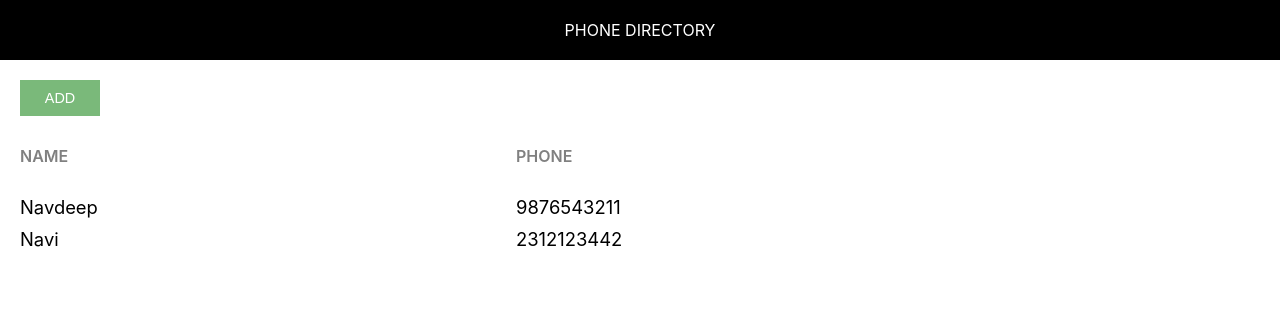
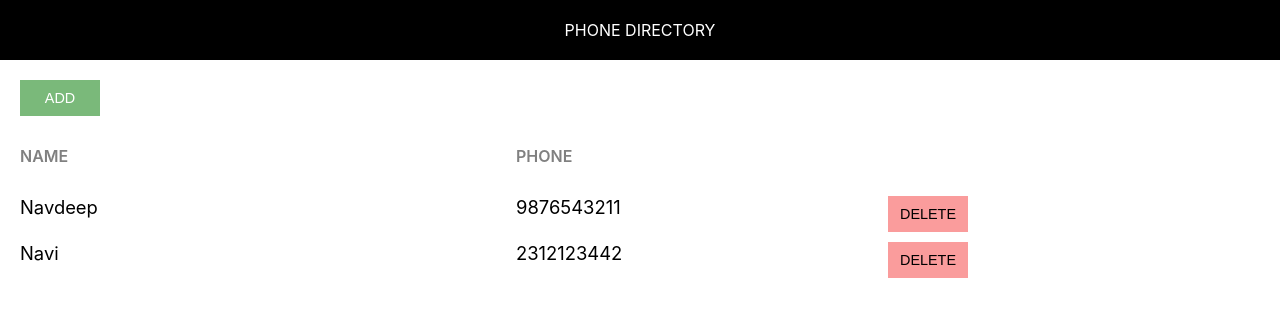
Before and after one commit to naviroyal/react-telephone-directory, a React (Create React App) app in the folder phone_directory/: page / in a window 1280 px wide. Shown: the top 316 px of the page. Built offline with nearby package versions, Linux system fonts and the light colour scheme.

Commit message:
Passed heading to header component as props

```diff
--- a/phone_directory/src/App.css
+++ b/phone_directory/src/App.css
@@ -17,7 +17,10 @@
     background: #7ab97a;
     color: #fff;
 }
-
+.delete-btn{
+	background: #fa9c9c;
+	color: #000;
+}
 .grid-container {
     display: grid;
     grid-template-columns: 40% 30% auto;
--- a/phone_directory/src/App.js
+++ b/phone_directory/src/App.js
@@ -18,7 +18,7 @@ class App extends React.Component {
     ];
       return (
         <div>
-            <Header/>
+            <Header heading="Phone Directory"/>
             <div className="component-body-container">
                     <button className="custom-btn add-btn">Add</button>
 
@@ -32,6 +32,8 @@ class App extends React.Component {
                         return <div key={sub.id} className="grid-container">
                         <span className="grid-item">{sub.name}</span>
                         <span className="grid-item">{sub.phone}</span>
+                         <span className="grid-item action-btn-container">
+                          <button className="custom-btn delete-btn">Delete</button></span>
                         </div>
                       })
                     }
--- a/phone_directory/src/Header.js
+++ b/phone_directory/src/Header.js
@@ -1,9 +1,9 @@
 import React from 'react';
 import './header.css'
-const Header = function() {
+const Header = function(props) {
     return (
         <div className="header">
-            Phone Directory
+            {props.heading}
         </div>
     )
 }
```
